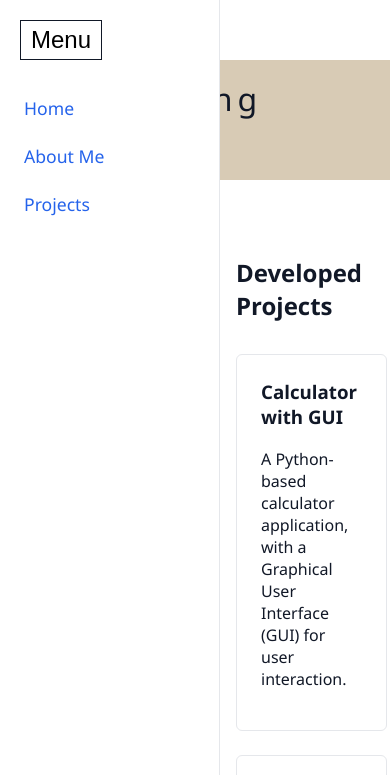
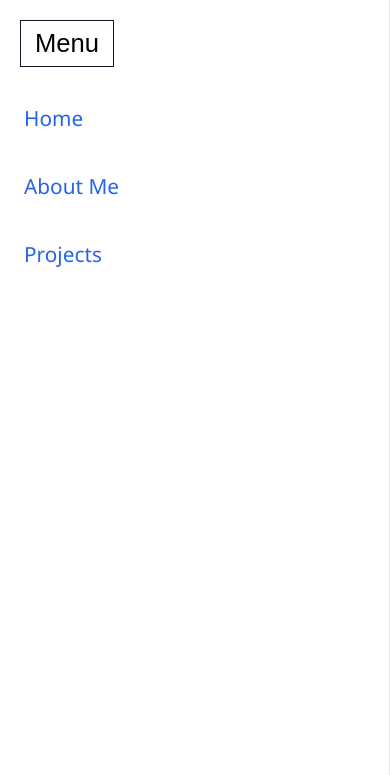
Before and after one commit to kadenward101/kadenward101.github.io, a plain HTML site: page projects.html in a window 390 px wide. Both pictures are taken after a click on the button "Menu". Shown: the top 775 px of the page. Drawn offline with Linux system fonts and the light colour scheme.

Commit message:
Implement media queries for mobile responsiveness
Add responsive styles for mobile view.

```diff
--- a/src/styles.css
+++ b/src/styles.css
@@ -212,3 +212,52 @@ footer {
   letter-spacing: 0.3rem;
   color: #111827;
 }
+
+@media (max-width: 768px) {
+
+  body {
+    overflow-x: hidden;
+  }
+
+  .sidebar {
+    width: 100%;
+    left: -100%;
+  }
+
+  .sidebar a {
+    font-size: 1.3rem;
+    padding: 0.5rem 0;
+  }
+
+  .sidebar.open {
+    left: 0;
+  }
+
+  .sidebar.open ~ main {
+    margin-left: 0;
+  }
+
+  .menu-btn {
+    padding: 8px 14px;
+    font-size: 1.6rem;
+  }
+
+  main {
+    padding: 1rem;
+  }
+
+  .experience-item,
+  .project {
+    width: 100%;
+  }
+
+  .content h1 {
+    font-size: 1.6rem;
+    letter-spacing: 0.2rem;
+  }
+
+  .top-banner {
+    height: 90px;
+  }
+
+}
```
